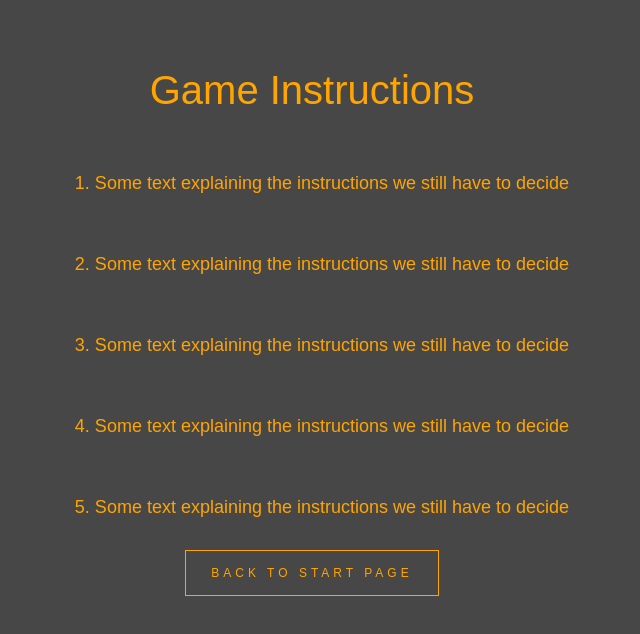
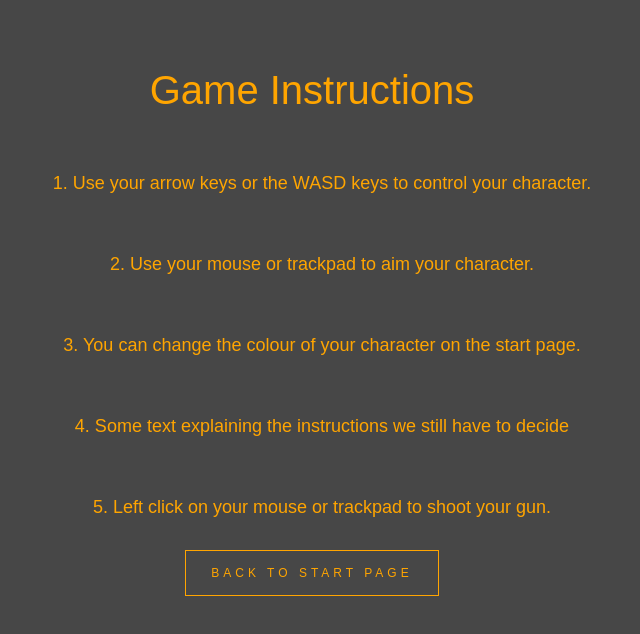
Before and after one commit to calumjs1/Web-Programming, a plain HTML site: page Instructions.html in a window 1280 px wide. Shown: the whole page, without its empty margins (328-968 px from the left). Drawn offline with Linux system fonts and the light colour scheme.

Commit message:
Adding the instructions

```diff
--- a/Instructions.html
+++ b/Instructions.html
@@ -13,15 +13,15 @@
         </section>
 
         <div class = "Instruction1">
-            1. Some text explaining the instructions we still have to decide
+            1. Use your arrow keys or the WASD keys to control your character.
         </div>
 
         <div class = "Instruction2">
-            2. Some text explaining the instructions we still have to decide
+            2. Use your mouse or trackpad to aim your character.
         </div>
 
         <div class = "Instruction3">
-            3. Some text explaining the instructions we still have to decide
+            3. You can change the colour of your character on the start page.
         </div>
 
         <div class = "Instruction4">
@@ -29,7 +29,7 @@
         </div>
 
         <div class = "Instruction5">
-            5. Some text explaining the instructions we still have to decide
+            5. Left click on your mouse or trackpad to shoot your gun.
         </div>
 
         <div class="Back">
```
